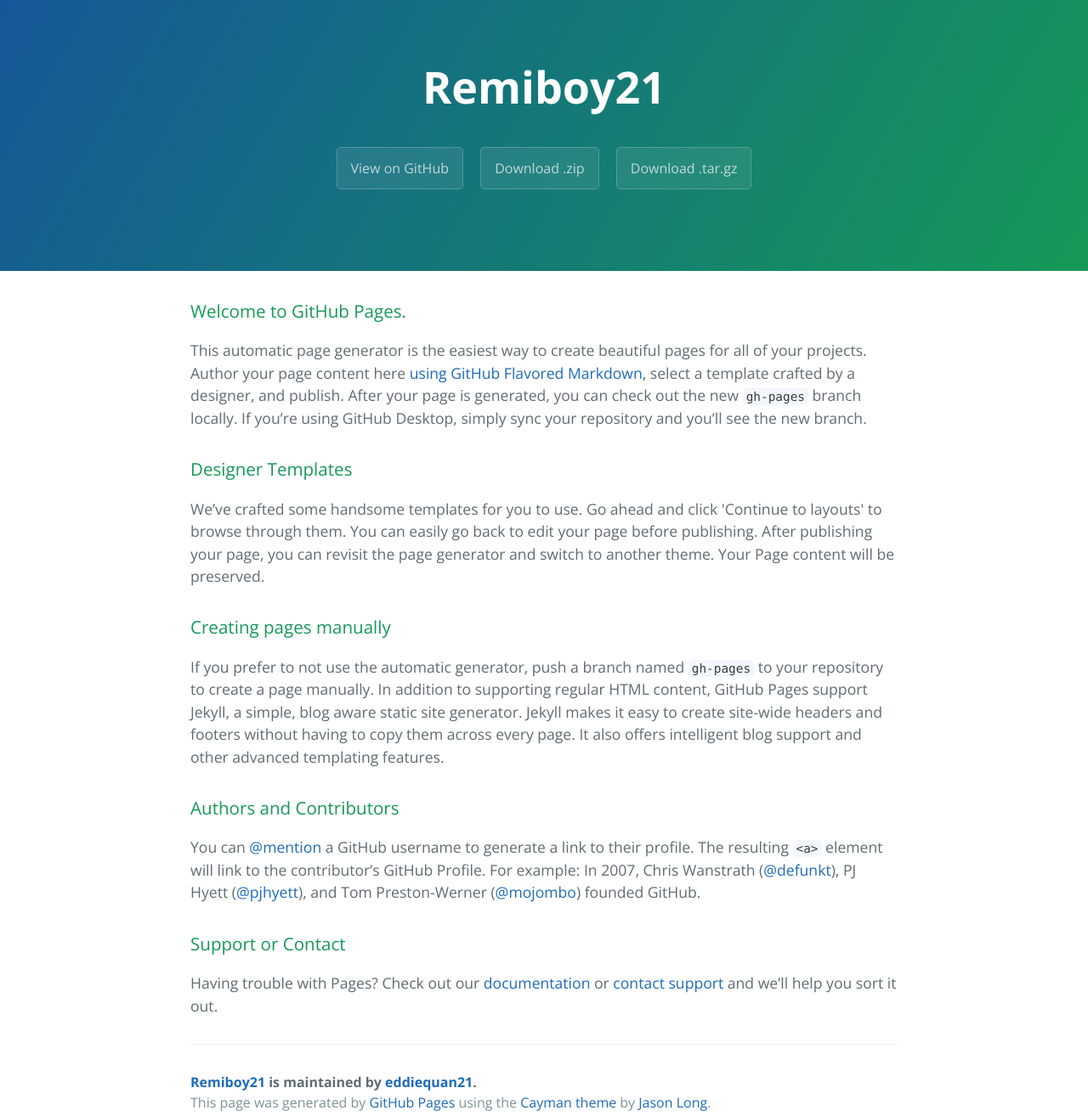
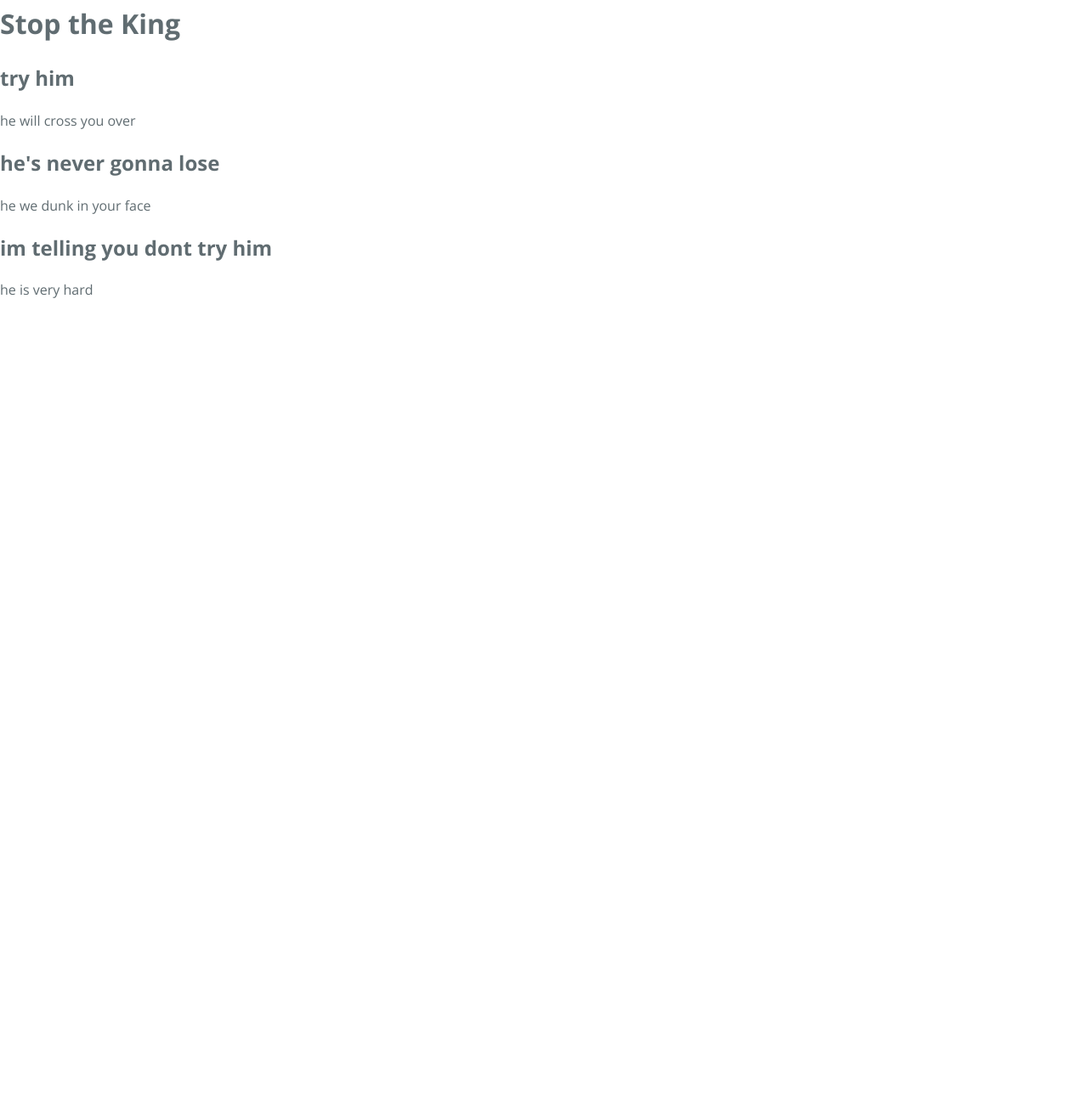
Before and after one commit to eddiequan21/Remiboy21, a plain HTML site: page index.html in a window 1280 px wide. Shown: the part 17-1331 px from the top of the page at 85% size. After the commit the page ends 800 px from the top, so only its background shows below. Drawn offline with nearby package versions, Linux system fonts and the light colour scheme.

Commit message:
Update index.html

```diff
--- a/index.html
+++ b/index.html
@@ -7,51 +7,16 @@
     <link rel="stylesheet" type="text/css" href="stylesheets/normalize.css" media="screen">
     <link href='https://fonts.googleapis.com/css?family=Open+Sans:400,700' rel='stylesheet' type='text/css'>
     <link rel="stylesheet" type="text/css" href="stylesheets/stylesheet.css" media="screen">
-    <link rel="stylesheet" type="text/css" href="stylesheets/github-light.css" media="screen">
+    <link rel="st
+    <h1></h1>ylesheet" type="text/css" href="stylesheets/github-light.css" media="screen">
   </head>
   <body>
-    <section class="page-header">
-      <h1 class="project-name">Remiboy21</h1>
-      <h2 class="project-tagline"></h2>
-      <a href="https://github.com/eddiequan21/Remiboy21" class="btn">View on GitHub</a>
-      <a href="https://github.com/eddiequan21/Remiboy21/zipball/master" class="btn">Download .zip</a>
-      <a href="https://github.com/eddiequan21/Remiboy21/tarball/master" class="btn">Download .tar.gz</a>
-    </section>
-
-    <section class="main-content">
-      <h3>
-<a id="welcome-to-github-pages" class="anchor" href="#welcome-to-github-pages" aria-hidden="true"><span aria-hidden="true" class="octicon octicon-link"></span></a>Welcome to GitHub Pages.</h3>
-
-<p>This automatic page generator is the easiest way to create beautiful pages for all of your projects. Author your page content here <a href="https://guides.github.com/features/mastering-markdown/">using GitHub Flavored Markdown</a>, select a template crafted by a designer, and publish. After your page is generated, you can check out the new <code>gh-pages</code> branch locally. If you’re using GitHub Desktop, simply sync your repository and you’ll see the new branch.</p>
-
-<h3>
-<a id="designer-templates" class="anchor" href="#designer-templates" aria-hidden="true"><span aria-hidden="true" class="octicon octicon-link"></span></a>Designer Templates</h3>
-
-<p>We’ve crafted some handsome templates for you to use. Go ahead and click 'Continue to layouts' to browse through them. You can easily go back to edit your page before publishing. After publishing your page, you can revisit the page generator and switch to another theme. Your Page content will be preserved.</p>
-
-<h3>
-<a id="creating-pages-manually" class="anchor" href="#creating-pages-manually" aria-hidden="true"><span aria-hidden="true" class="octicon octicon-link"></span></a>Creating pages manually</h3>
-
-<p>If you prefer to not use the automatic generator, push a branch named <code>gh-pages</code> to your repository to create a page manually. In addition to supporting regular HTML content, GitHub Pages support Jekyll, a simple, blog aware static site generator. Jekyll makes it easy to create site-wide headers and footers without having to copy them across every page. It also offers intelligent blog support and other advanced templating features.</p>
-
-<h3>
-<a id="authors-and-contributors" class="anchor" href="#authors-and-contributors" aria-hidden="true"><span aria-hidden="true" class="octicon octicon-link"></span></a>Authors and Contributors</h3>
-
-<p>You can <a href="https://help.github.com/articles/basic-writing-and-formatting-syntax/#mentioning-users-and-teams" class="user-mention">@mention</a> a GitHub username to generate a link to their profile. The resulting <code>&lt;a&gt;</code> element will link to the contributor’s GitHub Profile. For example: In 2007, Chris Wanstrath (<a href="https://github.com/defunkt" class="user-mention">@defunkt</a>), PJ Hyett (<a href="https://github.com/pjhyett" class="user-mention">@pjhyett</a>), and Tom Preston-Werner (<a href="https://github.com/mojombo" class="user-mention">@mojombo</a>) founded GitHub.</p>
-
-<h3>
-<a id="support-or-contact" class="anchor" href="#support-or-contact" aria-hidden="true"><span aria-hidden="true" class="octicon octicon-link"></span></a>Support or Contact</h3>
-
-<p>Having trouble with Pages? Check out our <a href="https://help.github.com/pages">documentation</a> or <a href="https://github.com/contact">contact support</a> and we’ll help you sort it out.</p>
-
-      <footer class="site-footer">
-        <span class="site-footer-owner"><a href="https://github.com/eddiequan21/Remiboy21">Remiboy21</a> is maintained by <a href="https://github.com/eddiequan21">eddiequan21</a>.</span>
-
-        <span class="site-footer-credits">This page was generated by <a href="https://pages.github.com">GitHub Pages</a> using the <a href="https://github.com/jasonlong/cayman-theme">Cayman theme</a> by <a href="https://twitter.com/jasonlong">Jason Long</a>.</span>
-      </footer>
-
-    </section>
-
-
+  <h1>Stop the King</h1>
+<h2>try him</h2>
+<p>he will cross you over</p>
+<h2>he's never gonna lose</h2>
+<p>he we dunk in your face</p>
+<h2>im telling you dont try him</h2>
+<p>he is very hard</p>
   </body>
 </html>
```
